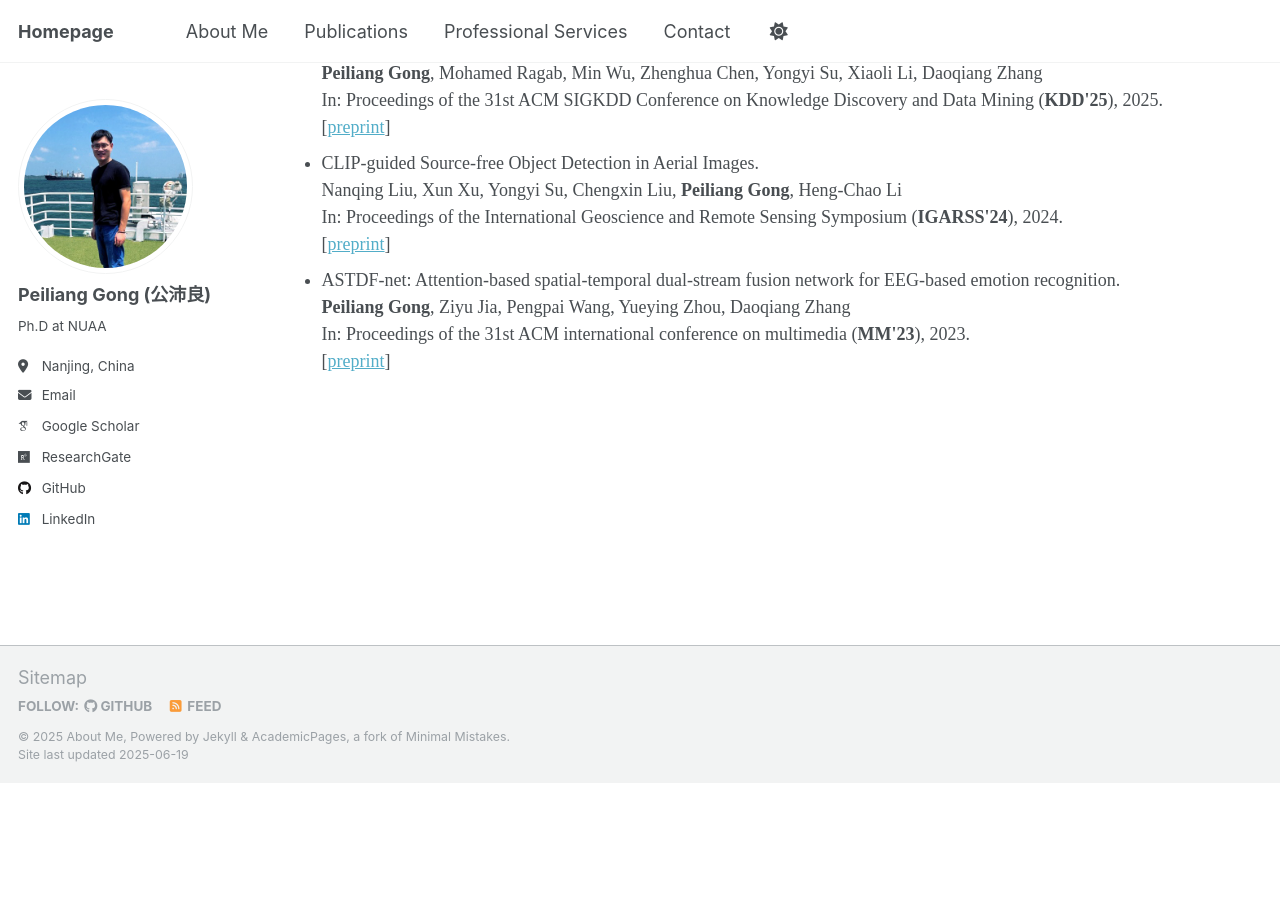
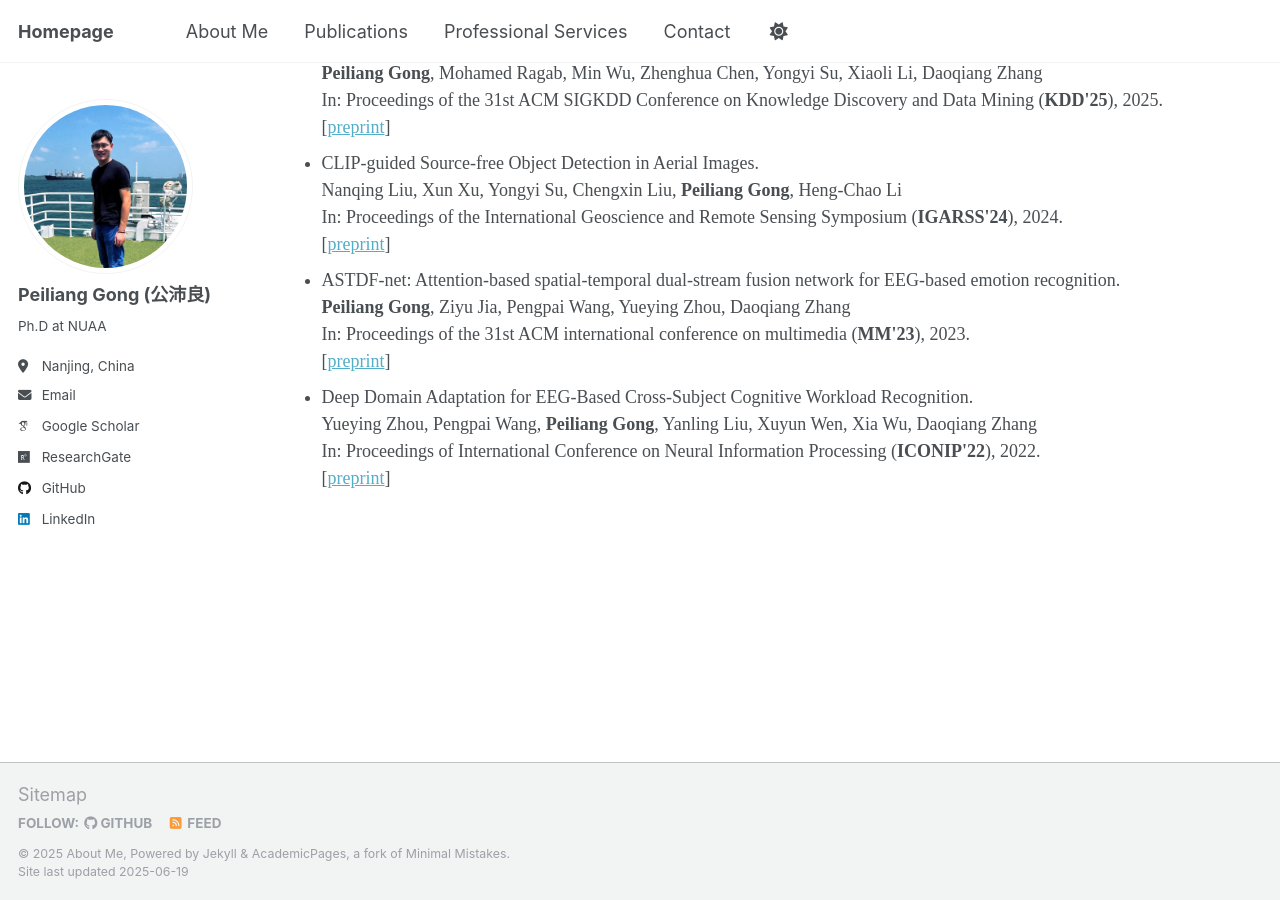
Before and after one commit to Tokenmw/Tokenmw.github.io, a Jekyll site: the page built from _pages/publications.md, in a window 1280 px wide and 900 px high, scrolled down 1730 px. Built offline with Jekyll 4.4.1, drawn with Linux system fonts in a browser that asks for light colours; some web fonts are replaced; before the commit the page ends 2513 px from its top, so only the background shows below that.

Commit message:
Update publications.md

```diff
--- a/_pages/publications.md
+++ b/_pages/publications.md
@@ -67,5 +67,8 @@ author_profile: true
 
   <li>ASTDF-net: Attention-based spatial-temporal dual-stream fusion network for EEG-based emotion recognition.<br><b>Peiliang Gong</b>, Ziyu Jia, Pengpai Wang, Yueying Zhou, Daoqiang Zhang<br>In: Proceedings of the 31st ACM international conference on multimedia (<strong>MM'23</strong>), 2023.<br>[<a href="https://dl.acm.org/doi/abs/10.1145/3581783.3612208">preprint</a>]
   </li>
+
+  <li>Deep Domain Adaptation for EEG-Based Cross-Subject Cognitive Workload Recognition.<br>Yueying Zhou, Pengpai Wang, <b>Peiliang Gong</b>, Yanling Liu, Xuyun Wen, Xia Wu, Daoqiang Zhang<br>In: Proceedings of International Conference on Neural Information Processing (<strong>ICONIP'22</strong>), 2022.<br>[<a href="https://link.springer.com/chapter/10.1007/978-981-99-1642-9_20">preprint</a>]
+  </li>
 </ul>
 </div>
```
